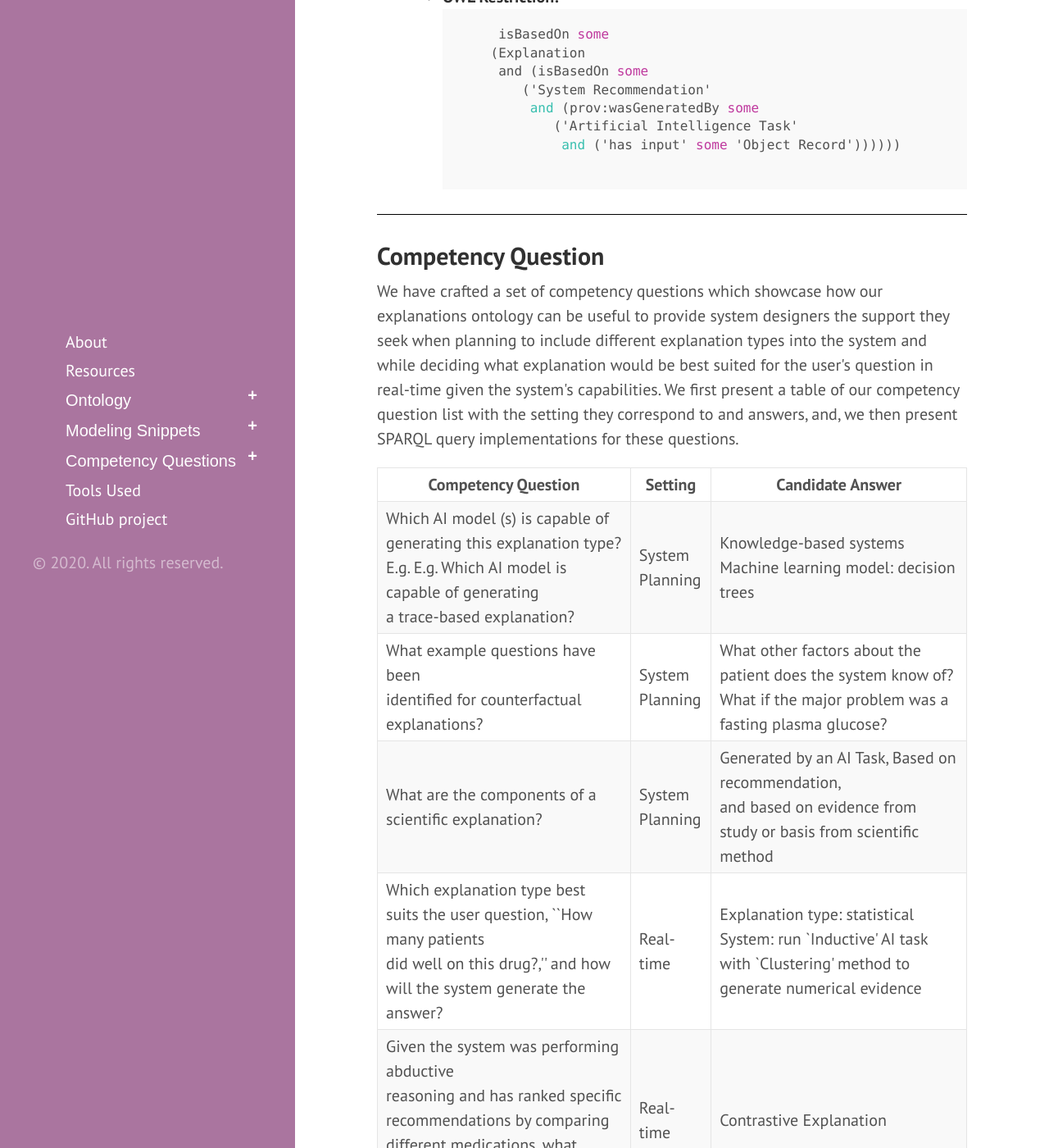
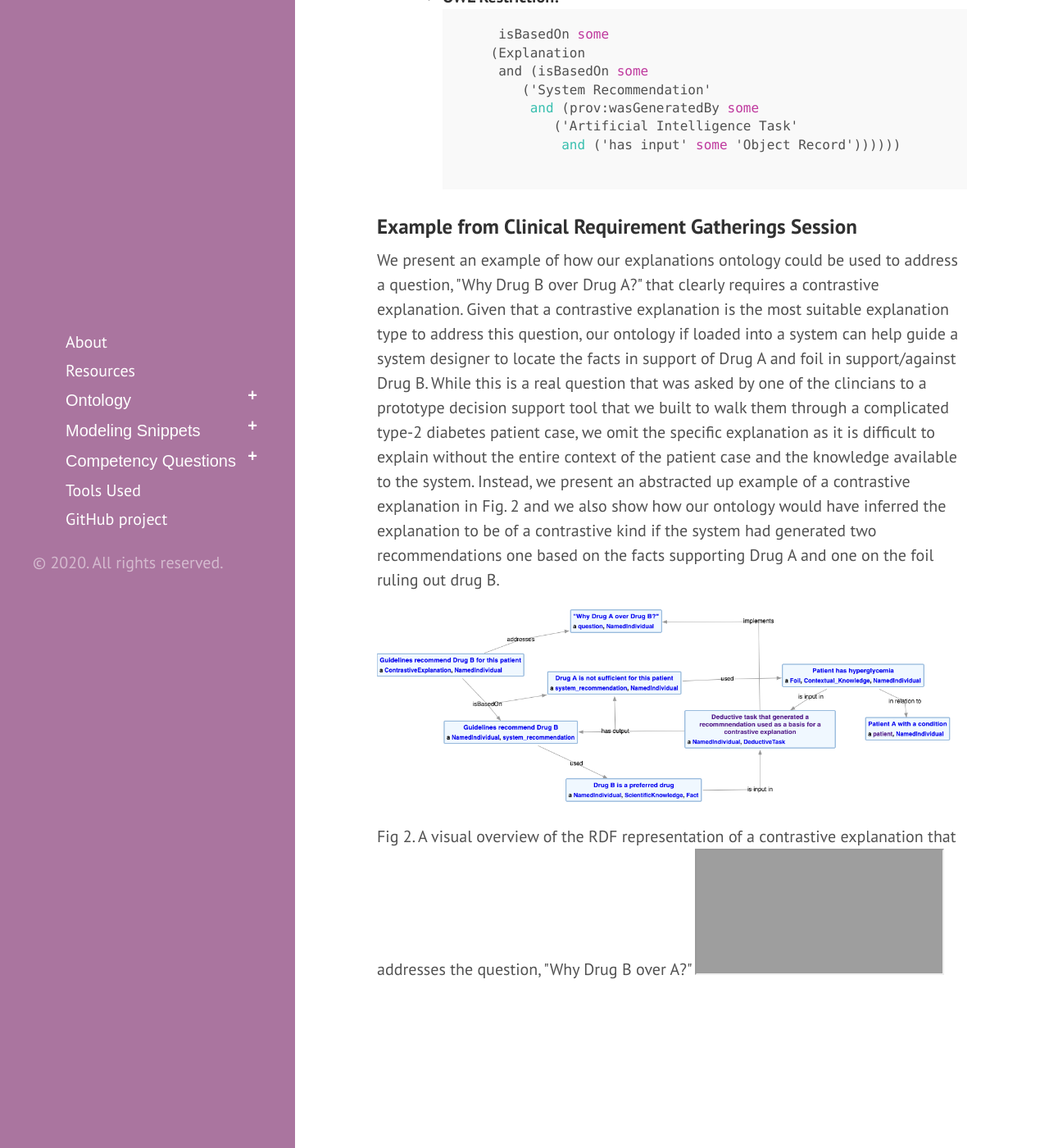
Before and after one commit to tetherless-world/explanation-ontology, a Jekyll site: the page built from index.md, in a window 1280 px wide and 1400 px high, scrolled down 5095 px. Shown: the whole window at 82% size. Built offline with Jekyll 4.4.1, drawn with Linux system fonts in a browser that asks for light colours; Markdown is read by kramdown in place of the engine named in the settings; some of the changed text lies outside the part shown; grey boxes are pictures that could not be loaded.

Commit message:
Update index.md

```diff
--- a/index.md
+++ b/index.md
@@ -190,6 +190,21 @@ title: Explanations Ontology - Treating Explanations as Primary Consideration
   <!--can cite our book chapter here-->
  </content>
 
+ <article class="mb-5" id="explanationtypes">
+<content>
+
+
+<h3>Example from Clinical Requirement Gatherings Session</h3>
+  <p>We present an example of how our explanations ontology could be used to address a question, "Why Drug B over Drug A?" that clearly requires a contrastive explanation. Given that a contrastive explanation is the most suitable explanation type to address this question, our ontology if loaded into a system can help guide a system designer to locate the facts in support of Drug A and foil in support/against Drug B. While this is a real question that was asked by one of the clincians to a prototype decision support tool that we built to walk them through a complicated type-2 diabetes patient case, we omit the specific explanation as it is difficult to explain without the entire context of the patient case and the knowledge available to the system. Instead, we present an abstracted up example of a contrastive explanation in Fig. 2 and we also show how our ontology would have inferred the explanation to be of a contrastive kind if the system had generated two recommendations one based on the facts supporting Drug A and one on the foil ruling out drug B.</p>
+
+  <img src="images/rdfviewerexample.png"/>
+  <caption>Fig 2. A visual overview of the RDF representation of a contrastive explanation that addresses the question, "Why Drug B over A?"</caption>
+  <iframe src="https://raw.githubusercontent.com/tetherless-world/explanations-ontology/master/annotations/contrastiveexp.rdf"/>
+  <p>The RDF snippet can be browsed at and is available within our Github repository at : <a href="https://raw.githubusercontent.com/tetherless-world/explanations-ontology/master/annotations/contrastiveexp.rdf">https://raw.githubusercontent.com/tetherless-world/explanations-ontology/master/annotations/contrastiveexp.rdf</a></p>
+
+
+ </content>
+
  <hr/>
 
  <article class="mb-5" id="competencyquestions">
```
